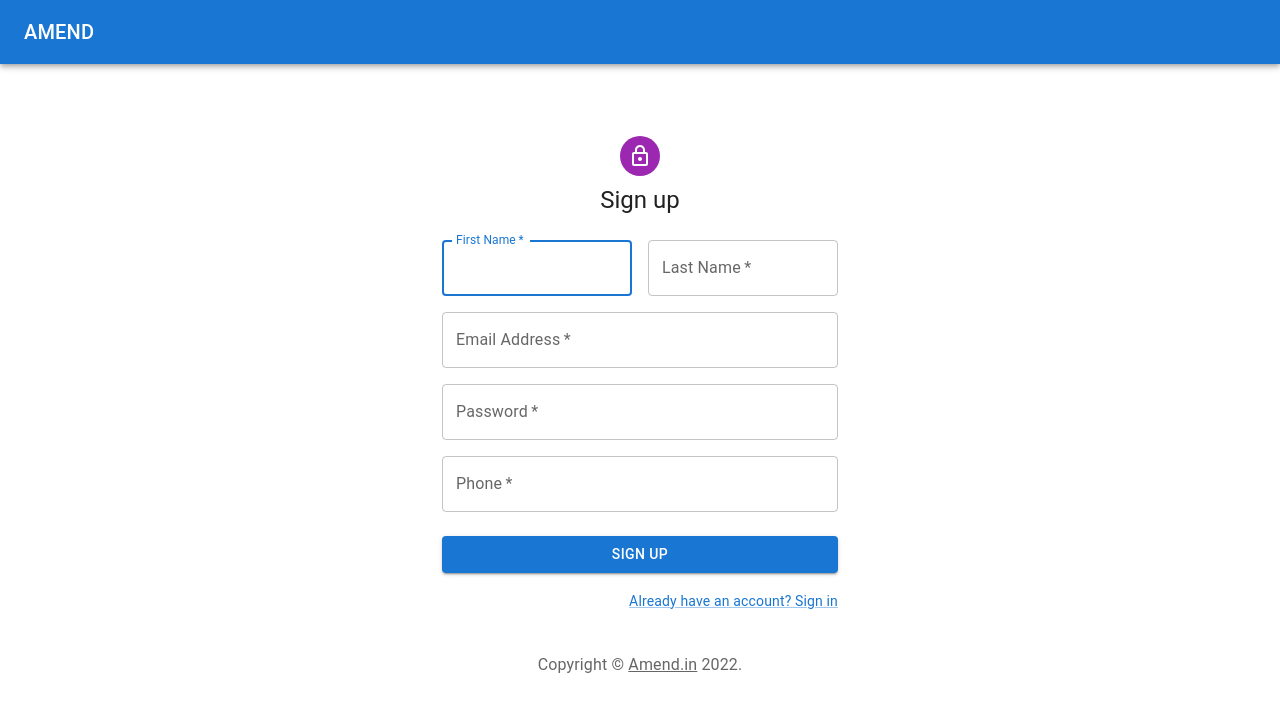
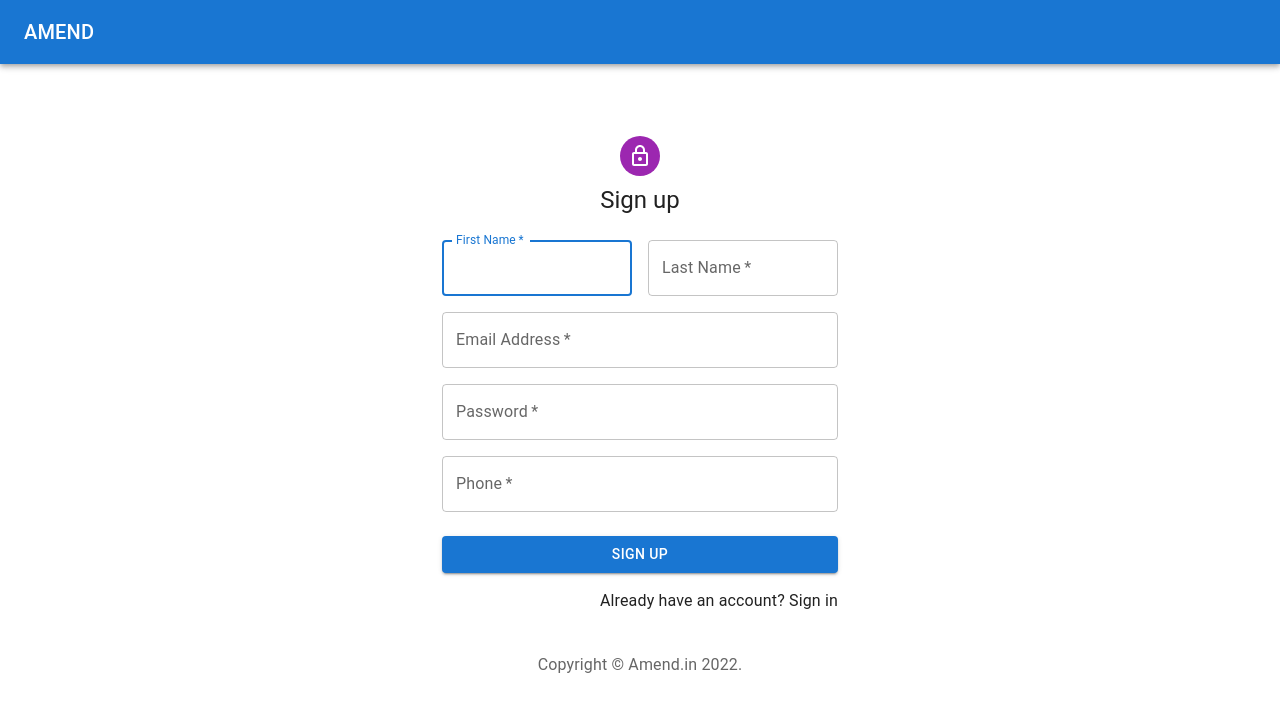
Before and after one commit to SanjayBaskaran/AMEND-Virtual-Service-System, a Next.js app in the folder amend/: page /Signup in a window 1280 px wide. Shown: the top 712 px of the page. Built offline with nearby package versions, Linux system fonts and the light colour scheme.

Commit message:
Image uploading

```diff
--- a/amend/pages/SPSignin.js
+++ b/amend/pages/SPSignin.js
@@ -5,19 +5,20 @@ import CssBaseline from '@mui/material/CssBaseline';
 import TextField from '@mui/material/TextField';
 import FormControlLabel from '@mui/material/FormControlLabel';
 import Checkbox from '@mui/material/Checkbox';
-import Link from '@mui/material/Link';
+
 import Grid from '@mui/material/Grid';
 import Box from '@mui/material/Box';
 import LockOutlinedIcon from '@mui/icons-material/LockOutlined';
 import Typography from '@mui/material/Typography';
 import Container from '@mui/material/Container';
 import { createTheme, ThemeProvider } from '@mui/material/styles';
+import Link from 'next/link';
 
 function Copyright(props) {
   return (
     <Typography variant="body2" color="text.secondary" align="center" {...props}>
       {'Copyright © '}
-      <Link color="inherit" href="./index">
+      <Link color="inherit" href="/">
       Amend.in
       </Link>{' '}
       {new Date().getFullYear()}
--- a/amend/pages/SPSignup.js
+++ b/amend/pages/SPSignup.js
@@ -26,7 +26,7 @@ function Copyright(props) {
       {...props}
     >
       {"Copyright © "}
-      <Link color="inherit" href="./index">
+      <Link color="inherit" href="/">
         Amend.in
       </Link>{" "}
       {new Date().getFullYear()}
--- a/amend/pages/Signin.js
+++ b/amend/pages/Signin.js
@@ -5,7 +5,6 @@ import CssBaseline from '@mui/material/CssBaseline';
 import TextField from '@mui/material/TextField';
 import FormControlLabel from '@mui/material/FormControlLabel';
 import Checkbox from '@mui/material/Checkbox';
-import Link from '@mui/material/Link';
 import Grid from '@mui/material/Grid';
 import Box from '@mui/material/Box';
 import LockOutlinedIcon from '@mui/icons-material/LockOutlined';
@@ -13,12 +12,13 @@ import Typography from '@mui/material/Typography';
 import Container from '@mui/material/Container';
 import { createTheme, ThemeProvider } from '@mui/material/styles';
 import { useRouter } from 'next/router';
+import Link from 'next/link';
 
 function Copyright(props) {
   return (
     <Typography variant="body2" color="text.secondary" align="center" {...props}>
       {'Copyright © '}
-      <Link color="inherit" href="./index">
+      <Link color="inherit" href="/">
       Amend.in
       </Link>{' '}
       {new Date().getFullYear()}
--- a/amend/pages/Signup.js
+++ b/amend/pages/Signup.js
@@ -2,7 +2,6 @@ import * as React from "react";
 import Avatar from "@mui/material/Avatar";
 import Button from "@mui/material/Button";
 import CssBaseline from "@mui/material/CssBaseline";
-import Link from "@mui/material/Link";
 import Grid from "@mui/material/Grid";
 import Box from "@mui/material/Box";
 import LockOutlinedIcon from "@mui/icons-material/LockOutlined";
@@ -16,6 +15,7 @@ import DialogContent from "@mui/material/DialogContent";
 import DialogContentText from "@mui/material/DialogContentText";
 import DialogTitle from "@mui/material/DialogTitle";
 import bcrypt from "bcryptjs";
+import Link from "next/link";
 
 function Copyright(props) {
   return (
@@ -26,7 +26,7 @@ function Copyright(props) {
       {...props}
     >
       {"Copyright © "}
-      <Link color="inherit" href="./index">
+      <Link color="inherit" href="/">
         Amend.in
       </Link>{" "}
       {new Date().getFullYear()}
@@ -292,7 +292,7 @@ export default function SignUp() {
             </Button>
             <Grid container justifyContent="flex-end">
               <Grid item>
-                <Link href="./Signin" variant="body2">
+                <Link href="/Signin" variant="body2">
                   Already have an account? Sign in
                 </Link>
               </Grid>
```
Also changed, not shown: amend/pages/dashboard/profile.js (+13 -18 lines).
